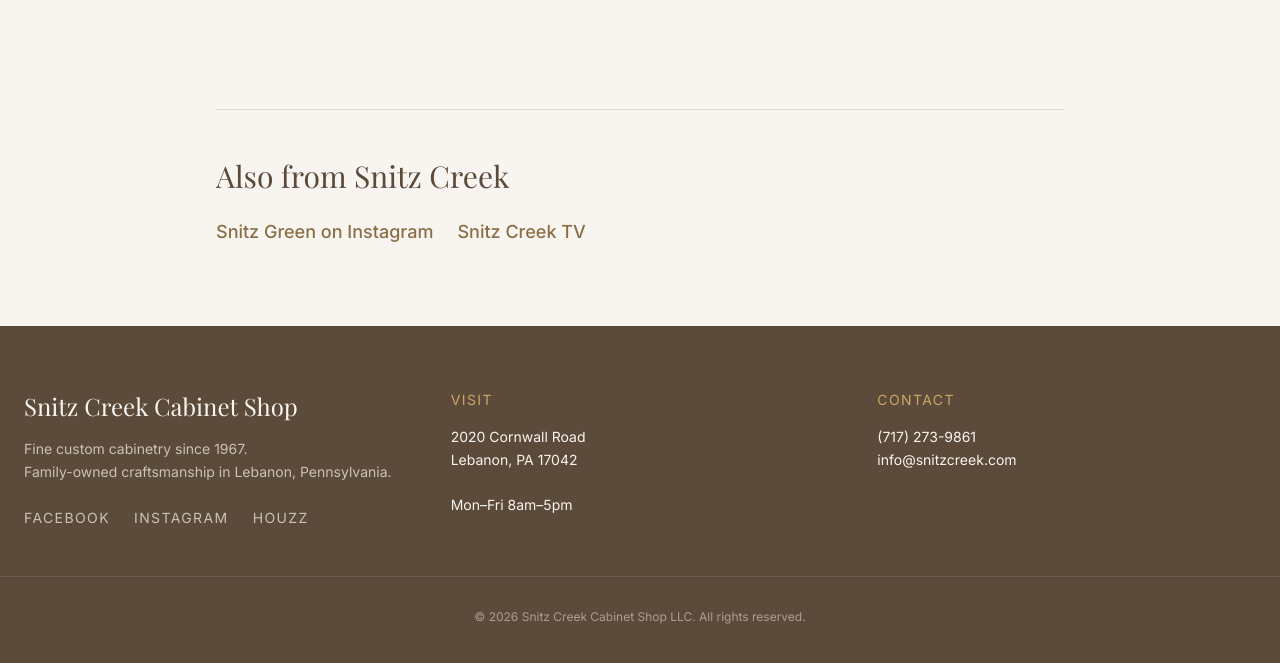
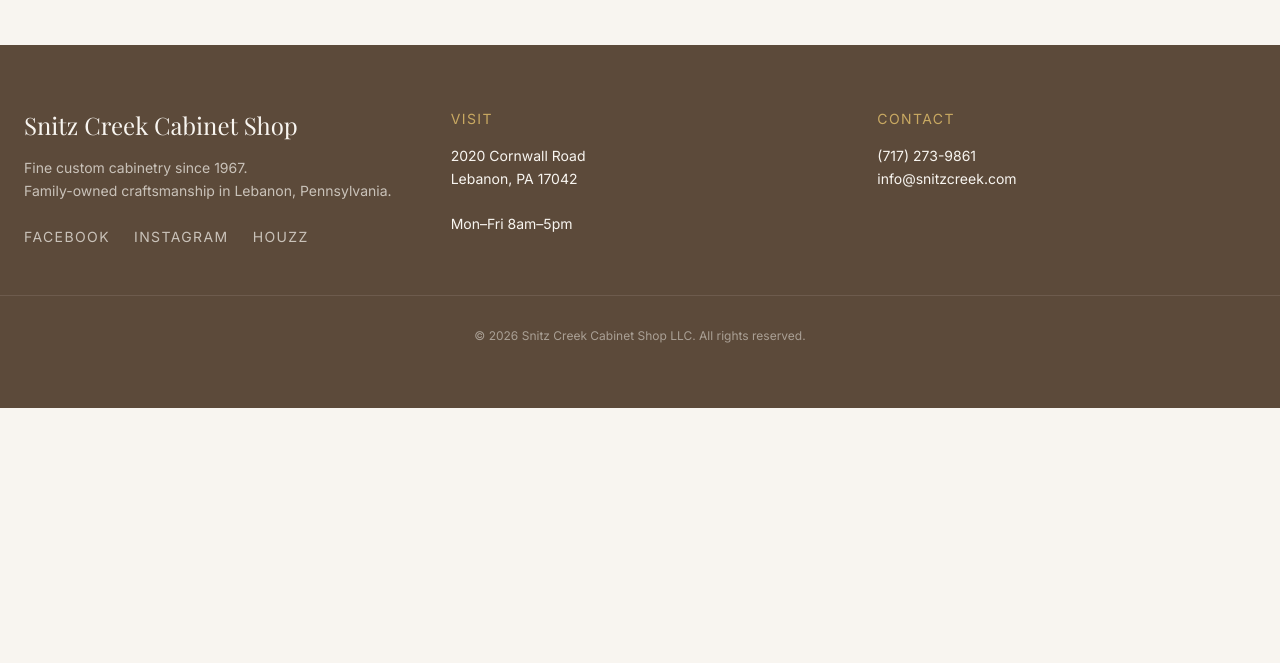
Before and after one commit to deanlzook/snitzcreek-astro, an Astro site: page /about in a window 1280 px wide. Shown: the part 2435-3098 px from the top of the page. After the commit the page ends 2843 px from the top, so only its background shows below. Built offline with nearby package versions, Linux system fonts and the light colour scheme; Astro itself is replaced by a stand-in of ours.

Commit message:
Remove Also from Snitz Creek section

```diff
--- a/src/pages/about.astro
+++ b/src/pages/about.astro
@@ -90,16 +90,6 @@ const youtubeVideos = [
         </div>
       </div>
     </section>
-
-    <section class="max-w-4xl mx-auto px-6 pb-20">
-      <div class="mt-16 pt-12 border-t border-wood/20">
-        <h2 class="font-serif text-3xl text-darkwood mb-6">Also from Snitz Creek</h2>
-        <div class="flex flex-wrap gap-6">
-          <a href="https://www.instagram.com/snitzgreen" target="_blank" rel="noopener" class="text-wood hover:text-darkwood text-lg font-medium">Snitz Green on Instagram</a>
-          <a href="https://www.youtube.com/@snitzcreektv" target="_blank" rel="noopener" class="text-wood hover:text-darkwood text-lg font-medium">Snitz Creek TV</a>
-        </div>
-      </div>
-    </section>
   </main>
   <Footer />
 </Layout>
```
